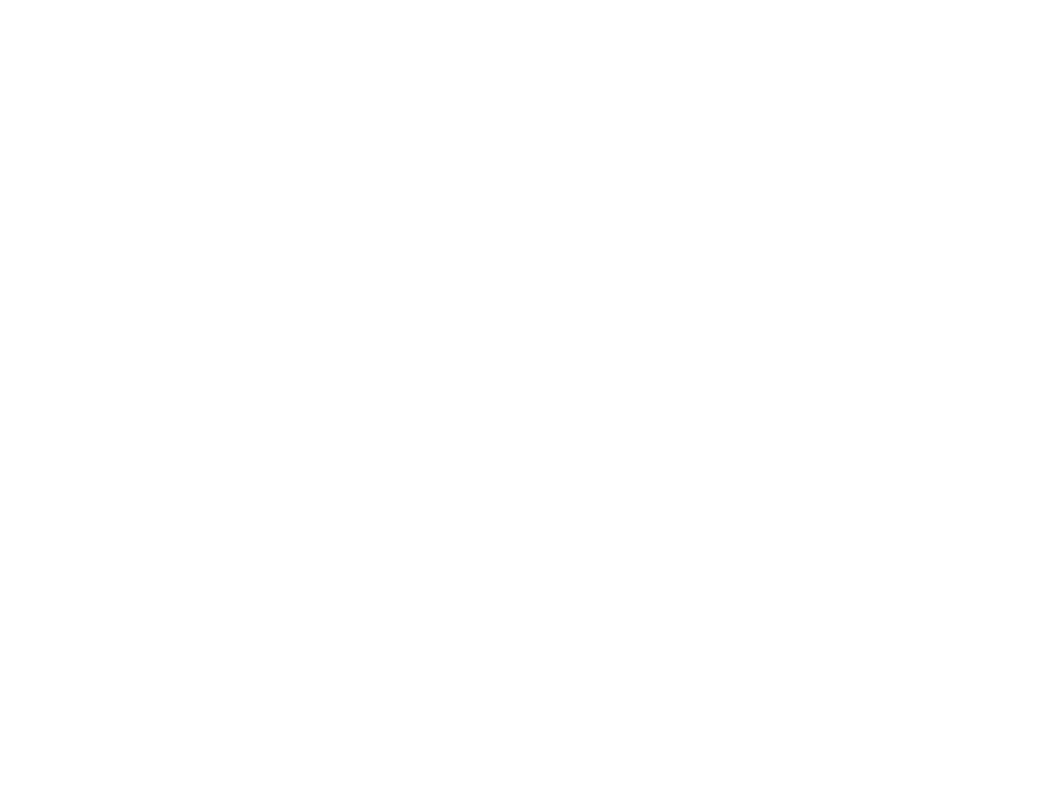
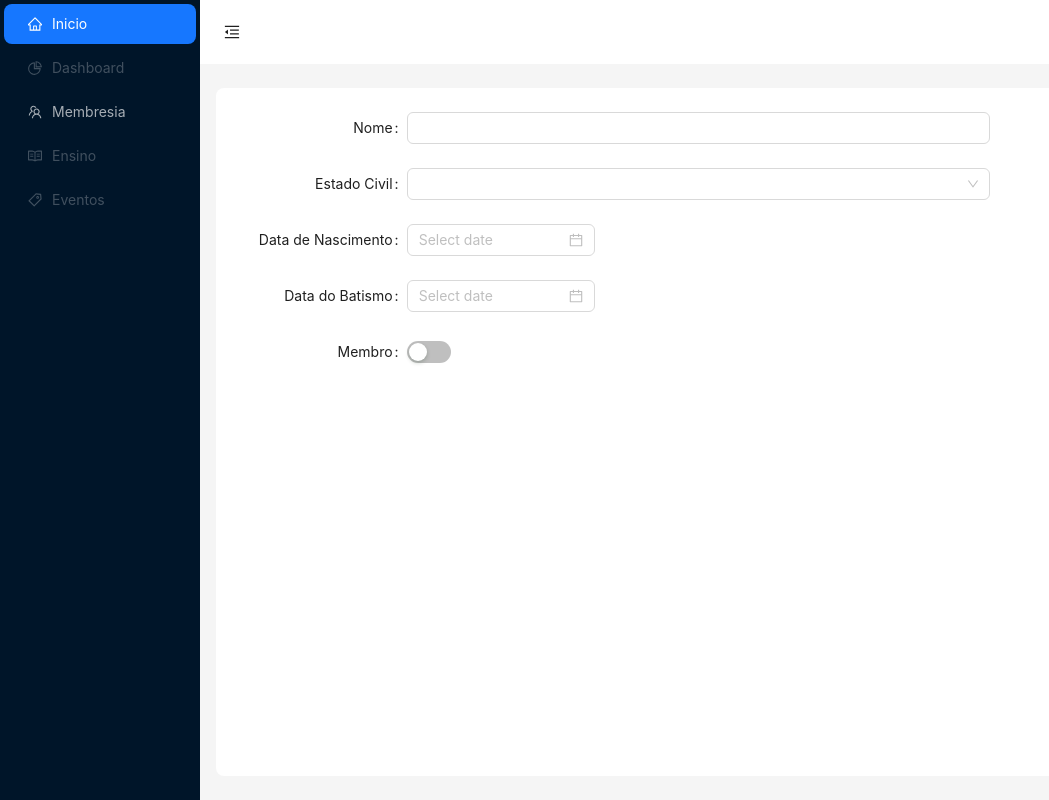
Before and after one commit to X5GuilhermeBR/timmy-frontend, a React (Vite) app: page /editar-membro/1 in a window 1280 px wide. Before the commit this address had no page. Shown: the whole page, without its empty margins (0-1049 px from the left). Built offline with nearby package versions, Linux system fonts and the light colour scheme.

Commit message:
feat: add menu redirects to respective pages

```diff
--- /dev/null
+++ b/src/components/Forms/index.css
@@ -0,0 +1,3 @@
+.demo-loadmore-list {
+    min-height: 350px;
+  }
--- /dev/null
+++ b/src/components/Forms/index.tsx
@@ -0,0 +1,54 @@
+import React, { useState } from "react"
+import "./index.css"
+import {
+    DatePicker,
+    Form,
+    Input,
+    Select,
+    Switch,
+} from "antd"
+
+type SizeType = Parameters<typeof Form>[0]["size"]
+
+const Forms: React.FC = () => {
+    const [componentSize, setComponentSize] = useState<SizeType | "default">(
+        "default"
+    )
+
+    const onFormLayoutChange = ({ size }: { size: SizeType }) => {
+        setComponentSize(size)
+    }
+
+    return (
+        <Form
+            labelCol={{ span: 4 }}
+            wrapperCol={{ span: 14 }}
+            layout="horizontal"
+            initialValues={{ size: componentSize }}
+            onValuesChange={onFormLayoutChange}
+        >
+            <Form.Item label="Nome">
+                <Input />
+            </Form.Item>
+            <Form.Item label="Estado Civil">
+                <Select>
+                    <Select.Option value="demo">Solteiro</Select.Option>
+                    <Select.Option value="demo">Casado</Select.Option>
+                    <Select.Option value="demo">Viúvo</Select.Option>
+                    <Select.Option value="demo">Divorciado</Select.Option>
+                </Select>
+            </Form.Item>
+            <Form.Item label="Data de Nascimento">
+                <DatePicker />
+            </Form.Item>
+            <Form.Item label="Data do Batismo">
+                <DatePicker />
+            </Form.Item>
+            <Form.Item label="Membro" valuePropName="checked">
+                <Switch />
+            </Form.Item>
+        </Form>
+    )
+}
+
+export default Forms
--- a/src/components/List/index.tsx
+++ b/src/components/List/index.tsx
@@ -1,5 +1,6 @@
 import './index.css'
 import { List, Skeleton, Avatar, Badge } from 'antd'
+import { useNavigate } from 'react-router-dom'
 
 interface ListItem {
     avatar_url: string
@@ -22,6 +23,8 @@ interface BoardProps {
 }
 
 const Board: React.FC<BoardProps> = ({ list, loading }) => {
+    const navigate = useNavigate() // Para redirecionamento
+
     const position = 'bottom'
     const align = 'center'
 
@@ -36,10 +39,17 @@ const Board: React.FC<BoardProps> = ({ list, loading }) => {
                     actions={[
                         <Badge
                             className="site-badge-count-109"
-                            count={item?.activated ? "Ativo" : "Desligado"}
-                            style={{ backgroundColor: `${item?.activated ? "green" : "red"}` }}
+                            count={item?.activated ? 'Ativo' : 'Desligado'}
+                            style={{
+                                backgroundColor: `${item?.activated ? 'green' : 'red'}`,
+                            }}
                         />,
-                        <a key="list-loadmore-more">Editar</a>,
+                        <a
+                            key="list-loadmore-more"
+                            onClick={() => navigate(`/editar-membro/${item?.id}`)}
+                        >
+                            Editar
+                        </a>,
                     ]}
                 >
                     <Skeleton avatar title={false} loading={loading} active>
@@ -55,6 +65,4 @@ const Board: React.FC<BoardProps> = ({ list, loading }) => {
     )
 }
 
-
-
 export default Board
--- a/src/components/Menu/index.tsx
+++ b/src/components/Menu/index.tsx
@@ -1,4 +1,5 @@
 import React from 'react'
+import { useNavigate } from 'react-router-dom'
 import {
     HomeOutlined,
     PieChartOutlined,
@@ -9,11 +10,25 @@ import {
 import { Menu } from 'antd'
 
 const Navigation: React.FC = () => {
+    const navigate = useNavigate()
+
     return (
         <Menu
             theme="dark"
             mode="inline"
             defaultSelectedKeys={['1']}
+            onClick={(e) => {
+                switch (e.key) {
+                    case '1':
+                        navigate('/')
+                        break
+                    case '3':
+                        navigate('/membresia')
+                        break
+                    default:
+                        break
+                }
+            }}
             items={[
                 {
                     key: '1',
--- /dev/null
+++ b/src/pages/EditMember/index.css
@@ -0,0 +1,7 @@
+.ant-layout {
+    height: 100%;
+  }
+
+  .ant-layout-content {
+    height: calc(100% - 64px);
+  }
--- /dev/null
+++ b/src/pages/EditMember/index.tsx
@@ -0,0 +1,55 @@
+import React, { useState } from 'react'
+import './index.css'
+import {
+  MenuFoldOutlined,
+  MenuUnfoldOutlined,
+} from '@ant-design/icons'
+import { Button, Layout, theme } from 'antd'
+import Navigation from '../../components/Menu'
+import Forms from '../../components/Forms'
+
+const { Header, Sider, Content } = Layout
+
+const EditMember: React.FC = () => {
+
+  const [collapsed, setCollapsed] = useState(false)
+  const {
+    token: { colorBgContainer, borderRadiusLG },
+  } = theme.useToken()
+
+  return (
+    <Layout>
+      <Sider trigger={null} collapsible collapsed={collapsed}>
+        <div className="demo-logo-vertical" />
+        <Navigation />
+      </Sider>
+      <Layout>
+        <Header style={{ padding: 0, background: colorBgContainer }}>
+          <Button
+            type="text"
+            icon={collapsed ? <MenuUnfoldOutlined /> : <MenuFoldOutlined />}
+            onClick={() => setCollapsed(!collapsed)}
+            style={{
+              fontSize: '16px',
+              width: 64,
+              height: 64,
+            }}
+          />
+        </Header>
+        <Content
+          style={{
+            margin: '24px 16px',
+            padding: 24,
+            minHeight: 280,
+            background: colorBgContainer,
+            borderRadius: borderRadiusLG,
+          }}
+        >
+          <Forms />
+        </Content>
+      </Layout>
+    </Layout>
+  )
+}
+
+export default EditMember
--- a/src/routes/index.jsx
+++ b/src/routes/index.jsx
@@ -2,12 +2,17 @@ import React from 'react';
 import { Routes, Route } from 'react-router-dom';
 import Member from '../pages/Member';
 import Home from '../pages/Home';
+import EditMember from '../pages/EditMember';
 
-const AppRoutes = () => (
-  <Routes>
-    <Route path="/" element={<Home />} />
-    <Route path="/membresia" element={<Member />} />
-  </Routes>
-);
+const AppRoutes = () => {
+    return (
+        <Routes>
+            <Route path="/" element={<Home />} />
+            <Route path="/membresia" element={<Member />} />
+            <Route path="/editar-membro/:id" element={<EditMember />} />
+
+        </Routes>
+    );
+};
 
 export default AppRoutes;
```
Also changed, not shown: src/pages/EditMember/types.d.ts (added, +14 -0 lines).
